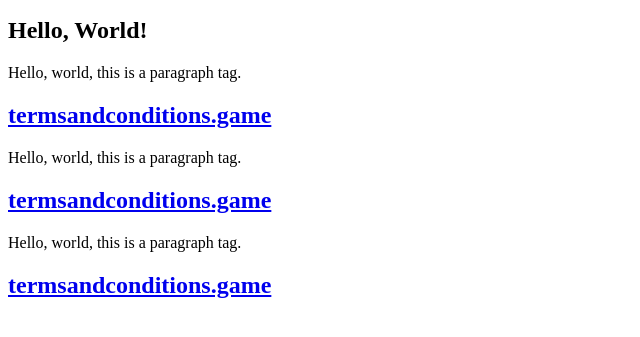
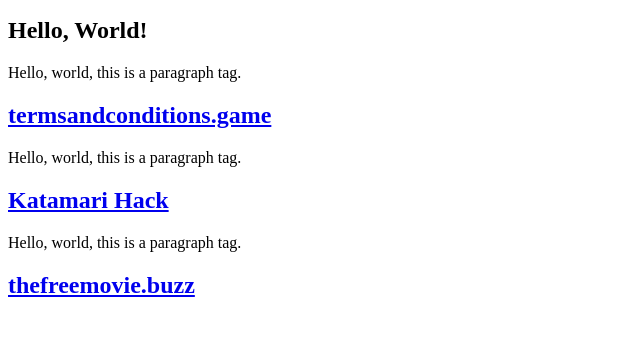
Before and after one commit to bcm230/cwd-index, a plain HTML site: page index.html in a window 1280 px wide. Shown: the part 87-424 px from the top of the page, without its empty margins (0-640 px from the left). Drawn offline with Linux system fonts and the light colour scheme.

Commit message:
Update index.html added proper links

```diff
--- a/index.html
+++ b/index.html
@@ -9,8 +9,8 @@
     <p>Hello, world, this is a paragraph tag.</p>
     <h2><a href="https://www.termsandconditions.game/">termsandconditions.game</a></h2>
     <p>Hello, world, this is a paragraph tag.</p>
-    <h2><a href="https://www.termsandconditions.game/">termsandconditions.game</a></h2>
+    <h2><a href="http://kathack.com/">Katamari Hack</a></h2>
     <p>Hello, world, this is a paragraph tag.</p>
-    <h2><a href="https://www.termsandconditions.game/">termsandconditions.game</a></h2>
+    <h2><a href="https://thefreemovie.buzz/">thefreemovie.buzz</a></h2>
   </body>
 </html>
```
